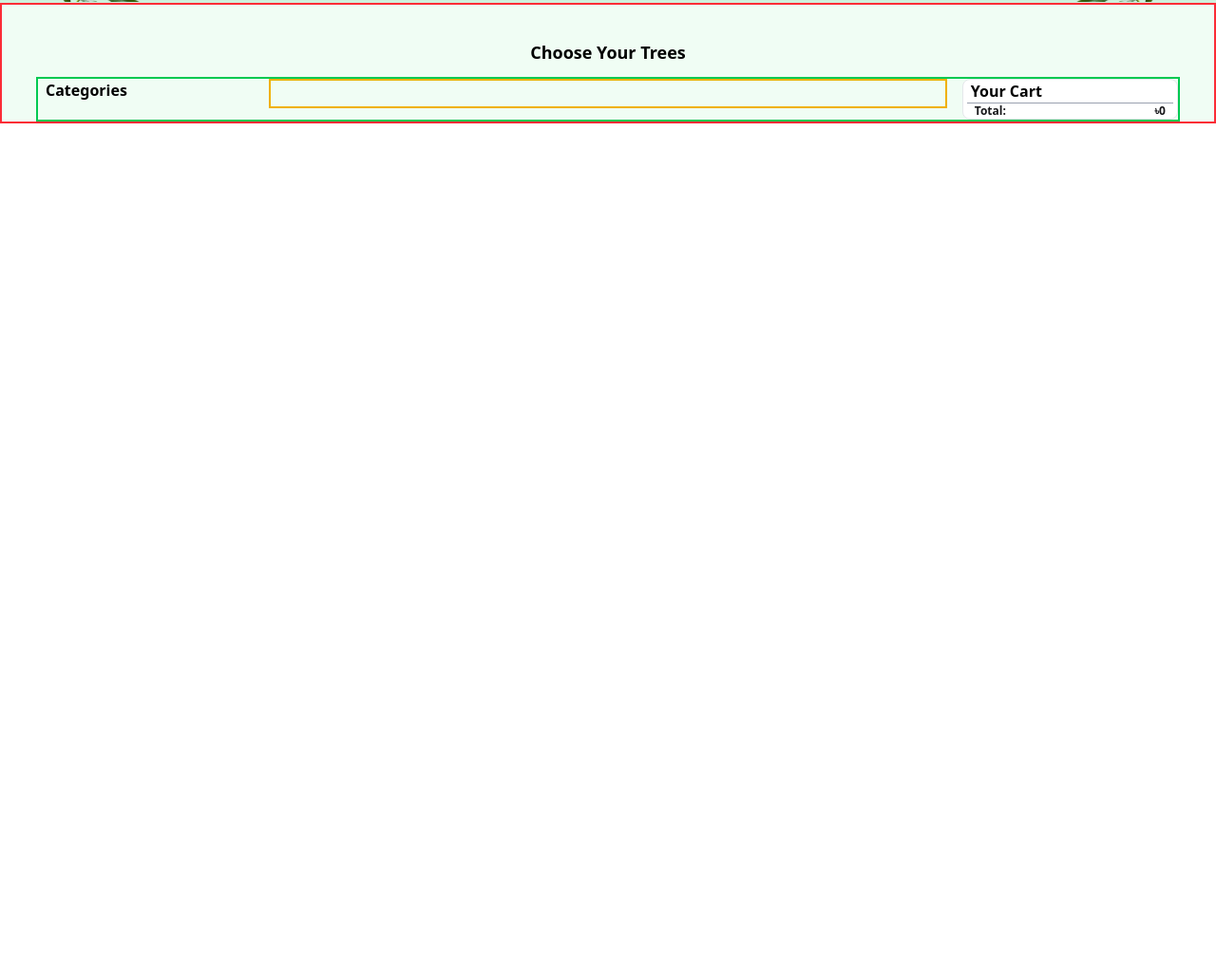
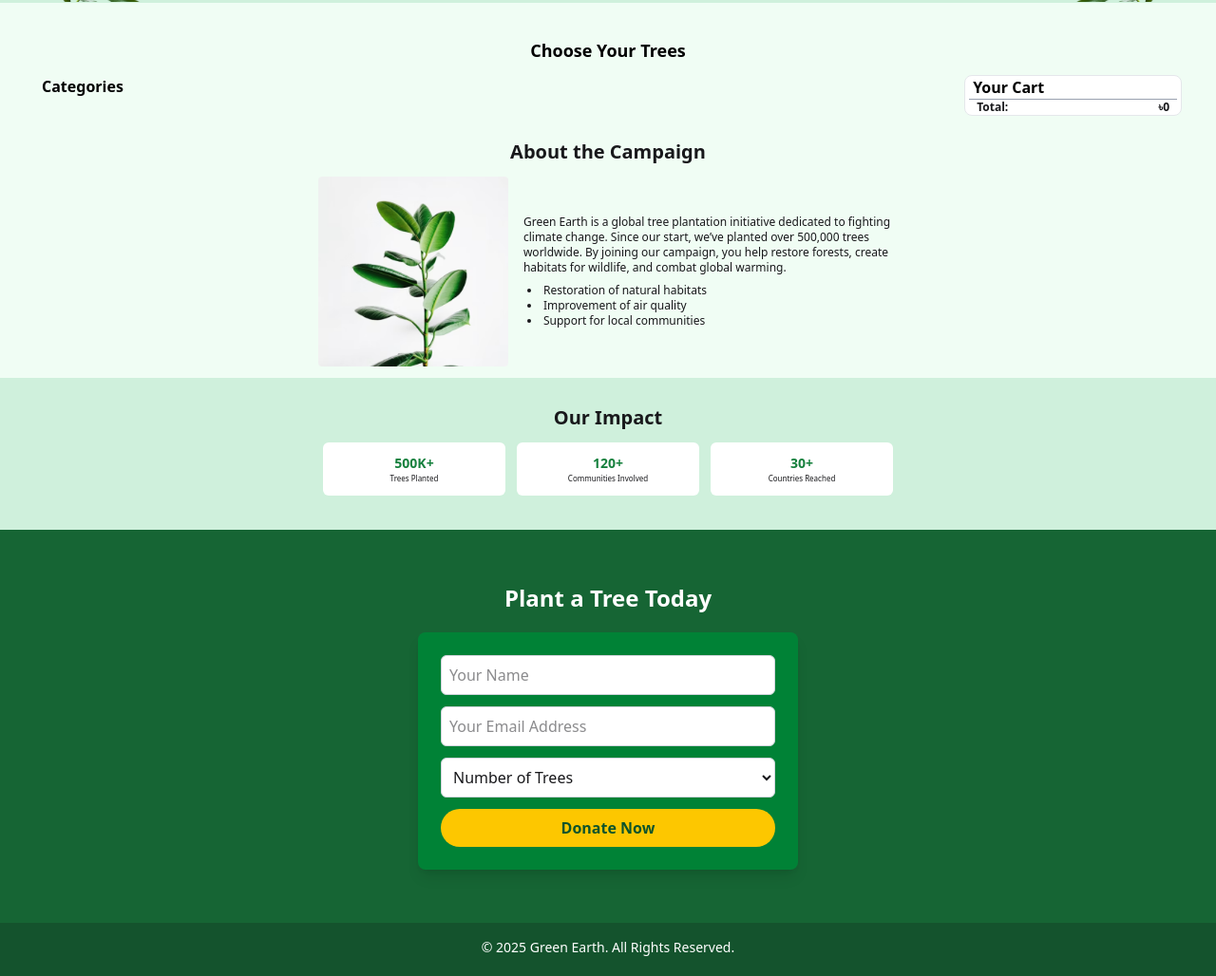
Before and after one commit to rezwankhandakar/b12-a06-green-earth-project, a plain HTML site: page index.html in a window 1280 px wide. Shown: the part 221-1249 px from the top of the page at 95% size. Before the commit the page ends 800 px from the top, so only its background shows below. Drawn offline with nearby package versions, Linux system fonts and the light colour scheme; no server answers.

Commit message:
added a update

```diff
--- a/index.html
+++ b/index.html
@@ -62,53 +62,7 @@
      </div>
     </section>
 
-    <!-- <main class="bg-[#F0FDF4] h-auto border-2 border-red-500">
-        <div class=" h-auto mx-9 pt-9"> -->
-
-            <!-- title -->
-            <!-- <div class="flex justify-center items-center">
-                <h3 class="text-lg font-semibold text-black">Choose Your Trees</h3>
-            </div>
-
-            <section class="border-2 border-green-500 grid grid-cols-5 h-auto  gap-4  mt-3"> -->
-
-  <!-- বাম দিকের ১ কলাম -->
-             <!-- <div class=" pl-2 h-auto">
-                <a class="text-black font-bold">Categories</a>
-               <ul id="Categorie-container" class="text-black text-xs pt-2 grid gap-3">
-               </ul>
-            </div> -->
-
-  <!-- মাঝখানের ৩ কলাম -->
-            <!-- <div id="trees-container" class=" border-2 border-yellow-500 col-span-3  h-auto grid grid-cols-3  gap-2  mb-3">
-            </div> -->
-            <!-- <div id="trees-container" class="border-2 border-yellow-500 col-span-3 h-auto flex justify-between flex-wrap gap-2 mb-3">
-
-</div> -->
-
-  <!-- ডান দিকের ১ কলাম -->
-            <!-- <div id="cart-container" class="bg-white border-1 border-gray-200 rounded-lg h-auto ">
-
-                <p class="text-black font-bold pl-2">Your Cart</p>
-
-               <div id="cart-items" class="">
-
-               </div>
-               <div class="border-t-1 border-gray-400 mx-1">
-                    <div class="flex justify-between items-center px-2">
-                        <h5 class="text-xs font-semibold">Total:</h5>
-                        <p id="cart-total" class="text-xs font-semibold"><span>৳</span>0</p>
-                    </div>
-               </div>
-            </div>
-
-          </section>
-
-        </div>
-
-    </main> -->
-
-    <main class="bg-[#F0FDF4] h-auto border-2 border-red-500">
+    <main class="bg-[#F0FDF4] h-auto">
   <div class="h-auto mx-4 sm:mx-9 pt-9">
 
     <!-- Title -->
@@ -117,22 +71,21 @@
     </div>
 
     <!-- Section -->
-    <section class="border-2 border-green-500 grid grid-cols-1 md:grid-cols-5 h-auto gap-4 mt-3">
+    <section class="grid grid-cols-1 md:grid-cols-5 h-auto gap-4 mt-3">
 
       <!-- বাম দিকের ১ কলাম -->
-      <div class="pl-2 h-auto md:col-span-1">
+      <div class="pl-2 h-auto  md:col-span-1">
         <a class="text-black font-bold">Categories</a>
         <ul id="Categorie-container" class="text-black text-xs pt-2 grid gap-3">
         </ul>
       </div>
 
       <!-- মাঝখানের ৩ কলাম -->
-      <div id="trees-container" class="border-2 border-yellow-500 md:col-span-3 h-auto flex flex-wrap justify-between gap-2 mb-3">
-        <!-- Tree items এখানে যাবে -->
+      <div id="trees-container" class=" md:col-span-3 h-auto flex flex-wrap justify-between gap-2 mb-3">
       </div>
 
       <!-- ডান দিকের ১ কলাম -->
-      <div id="cart-container" class="bg-white border-1 border-gray-200 rounded-lg h-auto md:col-span-1">
+      <div id="cart-container" class="bg-white border-1 border-gray-200 rounded-lg h-auto md:col-span-1 mb-3">
         <p class="text-black font-bold pl-2">Your Cart</p>
         <div id="cart-items" class="">
         </div>
@@ -146,7 +99,87 @@
 
     </section>
   </div>
+
+
+    <div class=" flex justify-around items-center  ">
+
+
+
+        <div class=" h-auto w-[705px] pb-3 ">
+            <h2 class="text-center p-3 text-xl font-semibold">About the Campaign</h2>
+        <div class="grid grid-cols-1 justify-items-center items-center md:flex justify-center items-center gap-2">
+            <img class="h-50 w-50" src="./assets/about.png" alt="">
+
+            <div class="p-2 md: text-xs">
+                <p class="flex flex-wrap">Green Earth is a global tree plantation initiative dedicated to fighting <br> climate change. Since our start, we’ve planted over 500,000 trees <br> worldwide. By joining our campaign, you help restore forests, create <br> habitats for wildlife, and combat global warming.</p>
+                <div class=" pl-1 pt-2">
+                    <li>Restoration of natural habitats</li>
+                    <li>Improvement of air quality</li>
+                    <li>Support for local communities</li>
+                </div>
+            </div>
+        </div>
+        </div>
+      </div>
+
+      <div class=" bg-[#CFF0DC] h-40 pt-4 ">
+        <div>
+             <h2 class="text-center p-3 text-xl font-semibold">Our Impact</h2>
+             <div class=" px-2 mb: flex justify-center items-center gap-3">
+                <div class="bg-white h-14 w-48     justify-items-center pt-3 rounded-md">
+                    <h2 class="text-[#15803D] text-sm font-bold">500K+</h2>
+                    <p class="text-[8px]">Trees Planted</p>
+                </div>
+                <div class="bg-white h-14 w-48     justify-items-center pt-3 rounded-md">
+                    <h2 class="text-[#15803D] text-sm font-bold">120+</h2>
+                    <p class="text-[8px]">Communities Involved</p>
+                </div>
+                <div class="bg-white h-14 w-48     justify-items-center pt-3 rounded-md">
+                    <h2 class="text-[#15803D] text-sm font-bold">30+</h2>
+                    <p class="text-[8px]">Countries Reached</p>
+                </div>
+             </div>
+        </div>
+
+      </div>
+
 </main>
+
+<div class=" bg-[#166534] h-auto flex justify-center items-center py-14">
+    <div>
+        <h2 class="text-center text-2xl font-bold text-white pb-5">Plant a Tree Today</h2>
+             <div class="bg-green-700 p-6 rounded-lg shadow-lg w-[400px]">
+
+    <!-- Name -->
+    <input type="text" placeholder="Your Name"
+           class="bg-white w-full p-2 mb-3 rounded-md border border-gray-300 focus:outline-none focus:ring-2 focus:ring-green-400" />
+
+    <!-- Email -->
+    <input type="email" placeholder="Your Email Address"
+           class="w-full bg-white w-full p-2 mb-3 rounded-md border border-gray-300 focus:outline-none focus:ring-2 focus:ring-green-400" />
+
+    <!-- Dropdown -->
+    <select class="w-full bg-white w-full p-2 mb-3 rounded-md border border-gray-300 focus:outline-none focus:ring-2 focus:ring-green-400">
+      <option>Number of Trees</option>
+      <option value="1">1 Tree</option>
+      <option value="5">5 Trees</option>
+      <option value="10">10 Trees</option>
+      <option value="20">20 Trees</option>
+    </select>
+
+    <!-- Button -->
+    <button class="w-full bg-yellow-400 hover:bg-yellow-500 text-green-900 font-semibold py-2 rounded-full transition duration-200">
+      Donate Now
+    </button>
+  </div>
+    </div>
+
+</div>
+
+<footer class="bg-[#14532D] h-14">
+    <p class="text-center text-white text-sm pt-4">© 2025 Green Earth. All Rights Reserved.</p>
+
+</footer>
 
 <div id="treeModal" class="fixed inset-0 hidden flex items-center justify-center">
   <div class="absolute inset-0 backdrop-blur-sm bg-black/20"></div>
--- a/script.js
+++ b/script.js
@@ -56,10 +56,9 @@ const loadCategory = () =>{
             console.log(err)
         })
          .finally(() => {
-            spinner.classList.add("hidden"); // লোড শেষ হলে স্পিনার লুকাও
+            spinner.classList.add("hidden");
         })
     }
-
 
     const loadAllPlants = () => {
     fetch("https://openapi.programming-hero.com/api/plants")
@@ -71,7 +70,6 @@ const loadCategory = () =>{
         console.log(err)
     })
 }
-
 
     const showTreesByCategory = (plants) =>{
         treesContainer.innerHTML = ""
```
